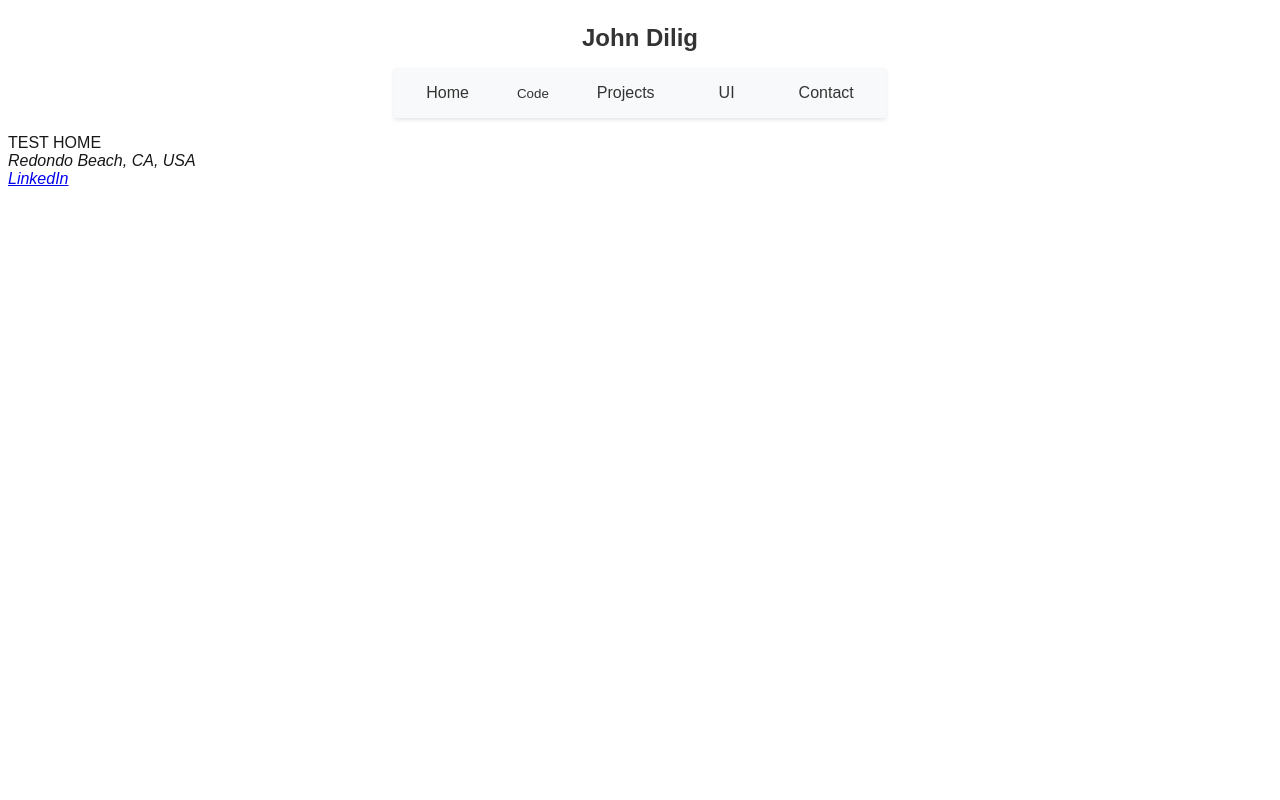
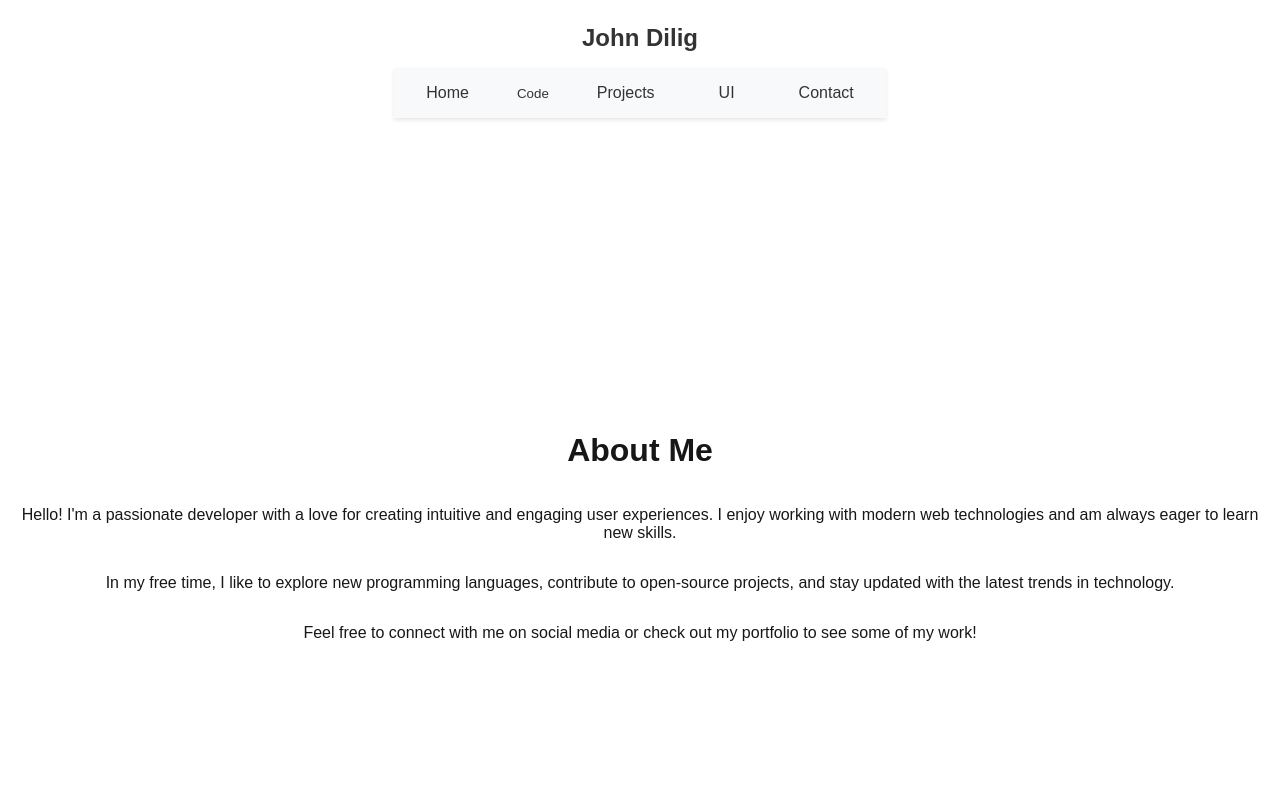
Before and after one commit to balbonits/jdilig-me, a Next.js app: page / in a window 1280 px wide. Shown: the top 800 px of the page. Built offline with nearby package versions, Linux system fonts and the light colour scheme.

Commit message:
add About Me content for homepage

```diff
--- a/src/app/page.tsx
+++ b/src/app/page.tsx
@@ -1,5 +1,8 @@
-`use client`;
 
+import React from 'react';
+import AboutMe from '@src/components/AboutMe';
 export default function Home() {
-  return (<>TEST HOME</>);
+  return (<>
+    <AboutMe />
+  </>);
 }
--- /dev/null
+++ b/src/components/AboutMe.tsx
@@ -0,0 +1,17 @@
+export default function AboutMe() {
+    return (
+        <div className="flex flex-col items-center justify-center min-h-screen bg-gray-100">
+            <h1 className="text-4xl font-bold mb-4">About Me</h1>
+            <p className="text-lg text-gray-700 max-w-2xl text-center">
+                Hello! I'm a passionate developer with a love for creating intuitive and engaging user experiences.
+                I enjoy working with modern web technologies and am always eager to learn new skills.
+            </p>
+            <p className="text-lg text-gray-700 mt-4 max-w-2xl text-center">
+                In my free time, I like to explore new programming languages, contribute to open-source projects,
+                and stay updated with the latest trends in technology.
+            </p>
+            <p className="text-lg text-gray-700 mt-4 max-w-2xl text-center">
+                Feel free to connect with me on social media or check out my portfolio to see some of my work!
+            </p>
+        </div>);
+}
```
